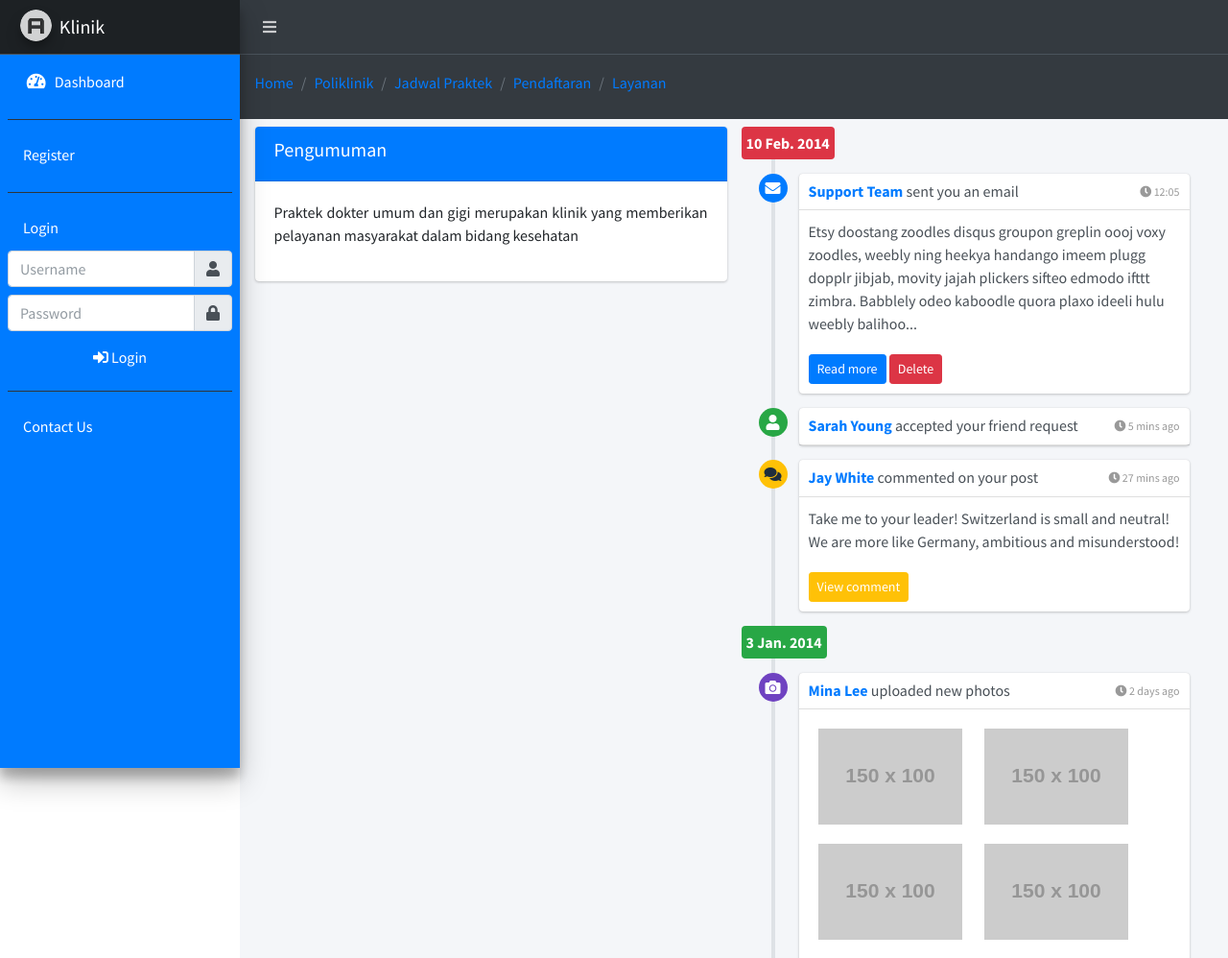
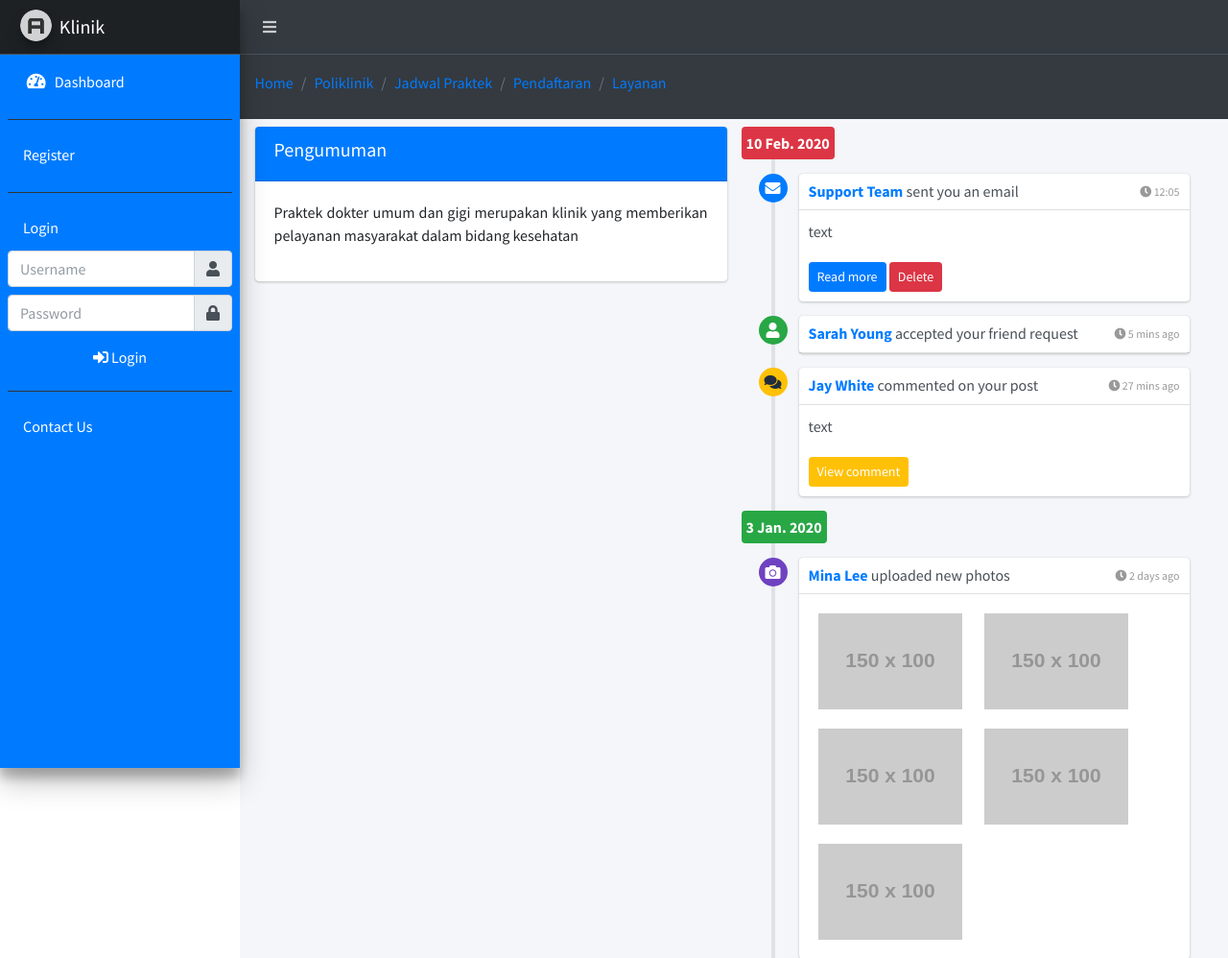
Before and after one commit to codemetik/poliklinik, a PHP site: page /index.php in a window 1280 px wide. Shown: the top 998 px of the page at 96% size. Run offline with PHP 8.4, Linux system fonts and the light colour scheme; grey boxes labelled with a size stand in for pictures from a placeholder-image service; some libraries are stand-ins or nearby versions.

Commit message:
perubahan web poliklinik 2

```diff
--- a/home.php
+++ b/home.php
@@ -14,7 +14,7 @@
     <div class="timeline mt-2">
       <!-- timeline time label -->
       <div class="time-label">
-        <span class="bg-red">10 Feb. 2014</span>
+        <span class="bg-red">10 Feb. 2020</span>
       </div>
       <!-- /.timeline-label -->
       <!-- timeline item -->
@@ -25,10 +25,7 @@
           <h3 class="timeline-header"><a href="#">Support Team</a> sent you an email</h3>
 
           <div class="timeline-body">
-            Etsy doostang zoodles disqus groupon greplin oooj voxy zoodles,
-            weebly ning heekya handango imeem plugg dopplr jibjab, movity
-            jajah plickers sifteo edmodo ifttt zimbra. Babblely odeo kaboodle
-            quora plaxo ideeli hulu weebly balihoo...
+            text
           </div>
           <div class="timeline-footer">
             <a class="btn btn-primary btn-sm">Read more</a>
@@ -53,9 +50,7 @@
           <span class="time"><i class="fas fa-clock"></i> 27 mins ago</span>
           <h3 class="timeline-header"><a href="#">Jay White</a> commented on your post</h3>
           <div class="timeline-body">
-            Take me to your leader!
-            Switzerland is small and neutral!
-            We are more like Germany, ambitious and misunderstood!
+            text
           </div>
           <div class="timeline-footer">
             <a class="btn btn-warning btn-sm">View comment</a>
@@ -65,7 +60,7 @@
       <!-- END timeline item -->
       <!-- timeline time label -->
       <div class="time-label">
-        <span class="bg-green">3 Jan. 2014</span>
+        <span class="bg-green">3 Jan. 2020</span>
       </div>
       <!-- /.timeline-label -->
       <!-- timeline item -->
@@ -95,7 +90,8 @@
 
           <div class="timeline-body">
             <div class="embed-responsive embed-responsive-16by9">
-              <iframe class="embed-responsive-item" src="https://www.youtube.com/embed/tMWkeBIohBs" frameborder="0" allowfullscreen=""></iframe>
+              video
+              <!-- <iframe class="embed-responsive-item" src="https://www.youtube.com/embed/tMWkeBIohBs" frameborder="0" allowfullscreen=""></iframe> -->
             </div>
           </div>
           <div class="timeline-footer">
```
